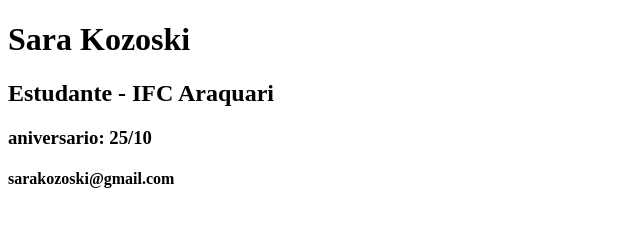
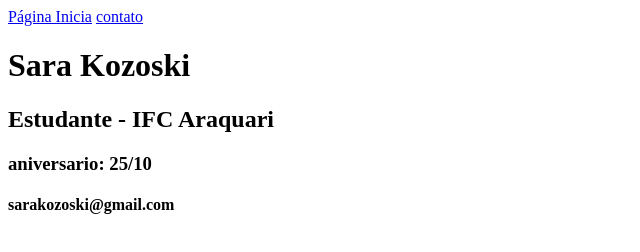
Before and after one commit to SaraKozoski/my-first-github-page, a plain HTML site: page contato.html in a window 1280 px wide. Shown: the whole page, without its empty margins (0-640 px from the left). Drawn offline with Linux system fonts and the light colour scheme.

Commit message:
Navegação entre contato

```diff
--- a/contato.html
+++ b/contato.html
@@ -7,6 +7,8 @@
     <title>Contato</title>
 </head>
 <body>
+    <a href="index.html">Página Inicia</a>
+    <a href="contato.html">contato</a>
     <h1>Sara Kozoski</h1>
     <h2>Estudante - IFC Araquari</h2>
     <h3>aniversario: 25/10</h3>
```
Also changed, not shown: index.html (+2 -0 lines).
